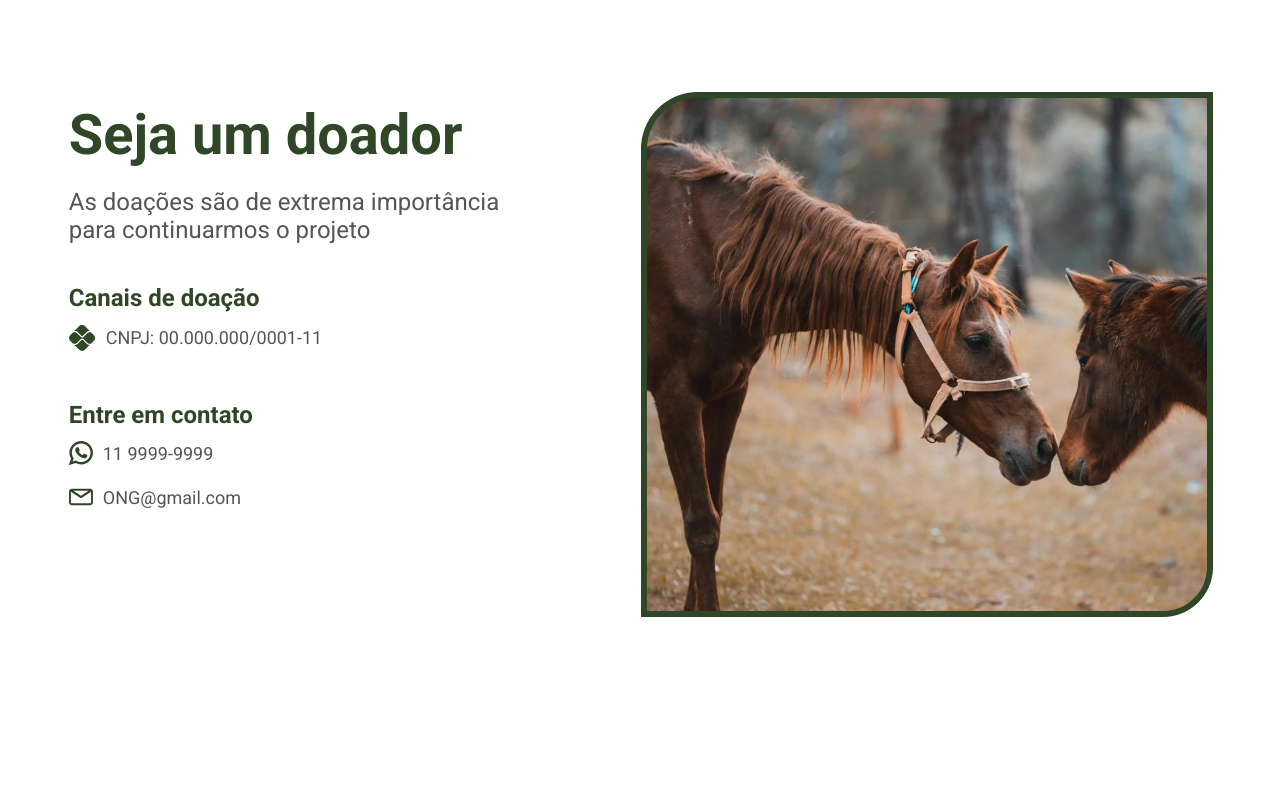
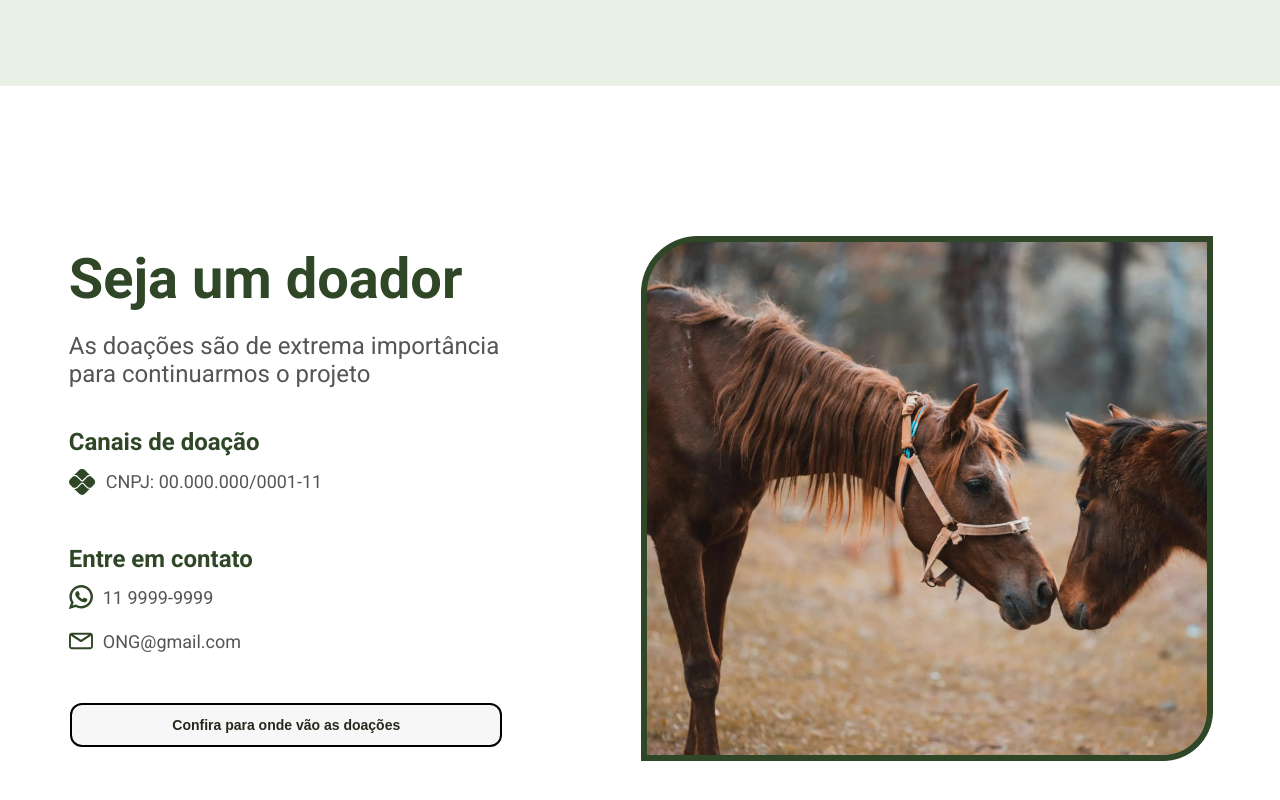
Before and after one commit to Grupo-Simios/APED, a React (Vite) app: page / in a window 1280 px wide. Shown: the part 1484-2284 px from the top of the page. Before the commit the page ends 2255 px from the top, so only its background shows below. Built offline with nearby package versions, Linux system fonts and the light colour scheme.

Commit message:
ajustes em estilos e componentes

```diff
--- a/src/components/AnimaisResgatados.jsx
+++ b/src/components/AnimaisResgatados.jsx
@@ -6,6 +6,7 @@ import masculinoImage from "../assets/icons/sexo-masculino.svg";
 import previousButton from "../assets/icons/previous-button.svg";
 import nextButton from "../assets/icons/next-button.svg";
 import CavaloCard from "./CavaloCard";
+import Botao from "./Botao";
 
 export default function AnimaisResgatados() {
   const cavalos = [
@@ -82,6 +83,7 @@ export default function AnimaisResgatados() {
           <span className="current-slides"></span>
           <span className="current-slides"></span>
         </div>
+        <Botao text={"Quero ser padrinho"} />
       </div>
     </>
   );
--- /dev/null
+++ b/src/components/Botao.jsx
@@ -0,0 +1,11 @@
+import "../styles/Botao.css";
+
+export default function Botao({ text }) {
+  return (
+    <>
+      <div className="button-container">
+        <button>{text}</button>
+      </div>
+    </>
+  );
+}
--- a/src/components/Doacao.jsx
+++ b/src/components/Doacao.jsx
@@ -2,7 +2,9 @@ import pixIcon from "../assets/icons/pix-icon.svg";
 import wppIcon from "../assets/icons/wpp-icon.svg";
 import emailIcon from "../assets/icons/email-icon.svg";
 import cavalosImg from "../assets/cavalos/cavalos.png";
+import Botao from "./Botao";
 import "../styles/Doacao.css";
+import DoacaoItem from "./DoacaoItem";
 
 export default function Doacao() {
   return (
@@ -19,22 +21,14 @@ export default function Doacao() {
             </div>
             <div className="doacoes-text--content">
               <h3>Canais de doação</h3>
-              <div className="doacoes-item">
-                <img src={pixIcon} alt="" />
-                <p>CNPJ: 00.000.000/0001-11</p>
-              </div>
+              <DoacaoItem img={pixIcon} text={"CNPJ: 00.000.000/0001-11"} />
             </div>
             <div className="doacoes-text--content">
               <h3>Entre em contato</h3>
-              <div className="doacoes-item">
-                <img src={wppIcon} alt="" />
-                <p>11 9999-9999</p>
-              </div>
-              <div className="doacoes-item">
-                <img src={emailIcon} alt="" />
-                    <p>ONG@gmail.com</p>
-              </div>
+              <DoacaoItem img={wppIcon} text={"11 9999-9999"} />
+              <DoacaoItem img={emailIcon} text={"ONG@gmail.com"} />
             </div>
+            <Botao text={"Confira para onde vão as doações"} />
           </div>
           <div className="doacoes-img">
             <img src={cavalosImg} alt="" />
--- /dev/null
+++ b/src/components/DoacaoItem.jsx
@@ -0,0 +1,12 @@
+import "../styles/DoacaoItem.css";
+
+export default function DoacaoItem({ img, text }) {
+  return (
+    <>
+      <div className="doacoes-item">
+        <img src={img} />
+        <p>{text}</p>
+      </div>
+    </>
+  );
+}
--- a/src/styles/AnimaisResgatados.css
+++ b/src/styles/AnimaisResgatados.css
@@ -37,6 +37,7 @@
 
 .current-slides--background {
   background: #f7f7f7;
+  padding: 50px 0;
 }
 
 .current-slides--container {
@@ -45,7 +46,6 @@
   margin: 0px auto;
   padding: 50px 0;
   width: 300px;
-  border-radius: 50%;
 }
 
 .current-slides::before {
--- /dev/null
+++ b/src/styles/Botao.css
@@ -0,0 +1,25 @@
+@import "./gerais.css";
+
+.button-container {
+  max-width: 500px;
+  margin: 0 auto;
+  display: flex;
+  justify-content: center;
+}
+
+.button-container button {
+  font-size: 14px;
+  color: #28291d;
+  font-weight: bold;
+  border: 2px solid black;
+  border-radius: 12px;
+  background: #f7f7f7;
+  padding: 12px 100px;
+  max-width: 500px;
+}
+
+.button-container button:hover {
+  cursor: pointer;
+  color: #f7f7f7;
+  background: linear-gradient(to bottom, #507741, #25371e);
+}
--- a/src/styles/Doacao.css
+++ b/src/styles/Doacao.css
@@ -28,19 +28,6 @@
   margin: 40px 0;
 }
 
-.doacoes-item {
-  max-width: 270px;
-  display: flex;
-  align-items: center;
-  gap: 10px;
-  padding: 10px 0px;
-}
-
-.doacoes-item p {
-  color: #555555;
-  font-size: 18px;
-}
-
 .doacoes-text--content h3 {
   font-size: 24px;
   color: #304727;
--- /dev/null
+++ b/src/styles/DoacaoItem.css
@@ -0,0 +1,12 @@
+.doacoes-item {
+  max-width: 270px;
+  display: flex;
+  align-items: center;
+  gap: 10px;
+  padding: 10px 0px;
+}
+
+.doacoes-item p {
+  color: #555555;
+  font-size: 18px;
+}
--- a/src/styles/Duvida.css
+++ b/src/styles/Duvida.css
@@ -32,7 +32,6 @@
   width: 900px;
   background: #fcf4eb;
   padding: 30px 30px;
-  transition: all 0.3s ease;
 }
 
 .duvidas-content--desc p {
--- a/src/styles/Duvidas.css
+++ b/src/styles/Duvidas.css
@@ -21,7 +21,6 @@
 
 .duvidas-container h2 {
   font-size: 56px;
-  font-family: "Roboto";
   background: linear-gradient(to bottom, #507741, #25371e);
   -webkit-background-clip: text;
   background-clip: text;
```
